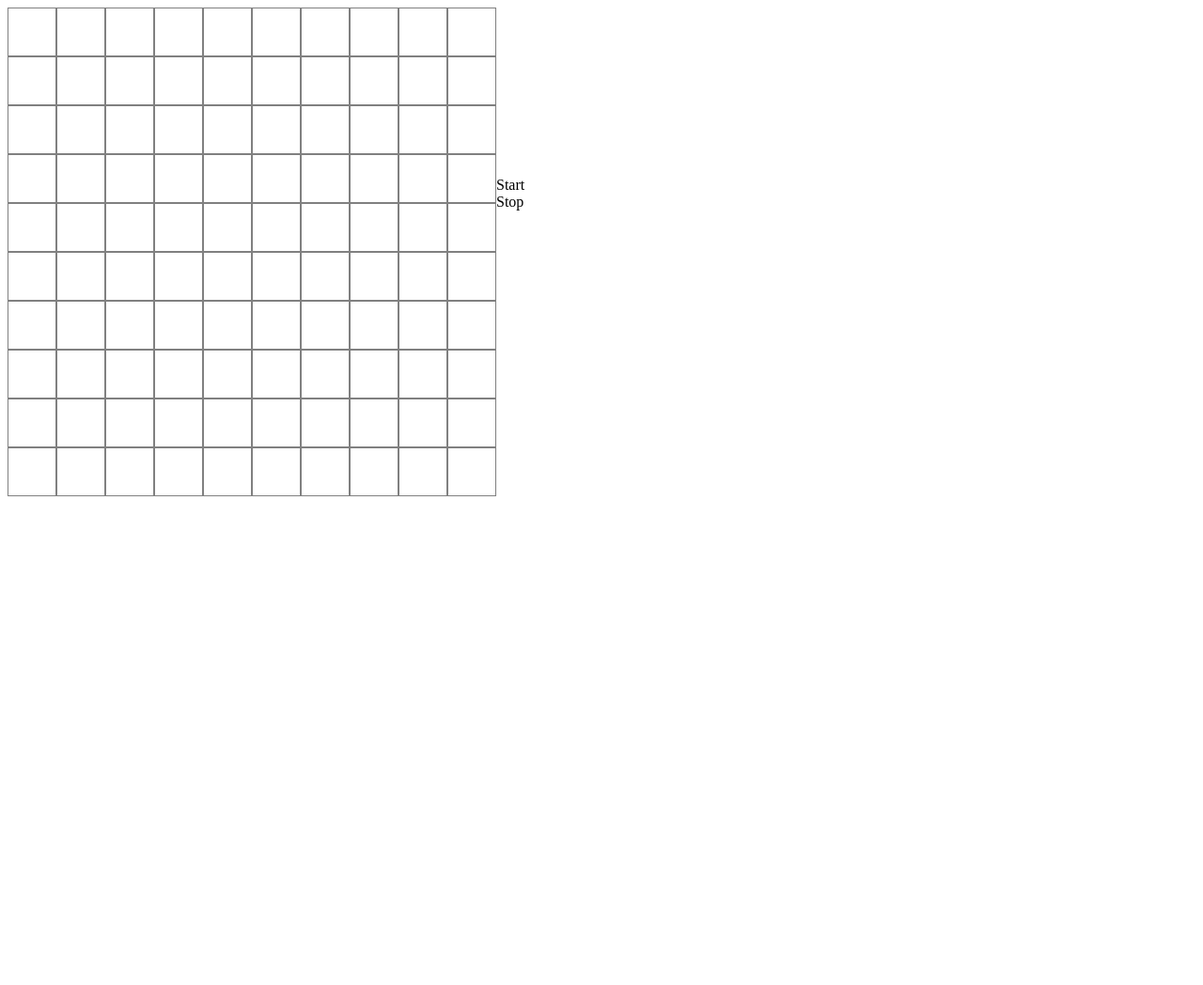
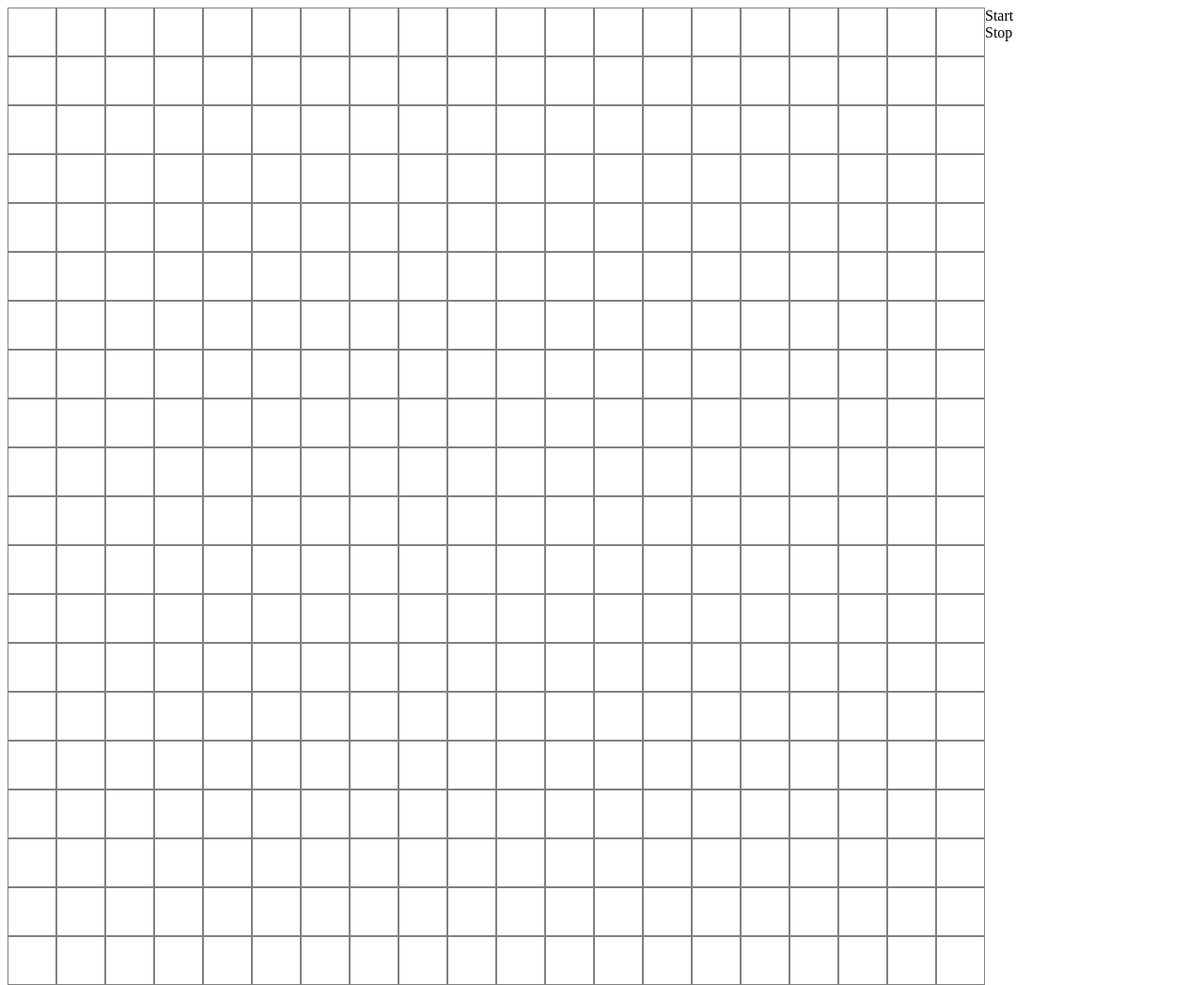
Before and after one commit to erlikh/angular_life, a plain HTML site: page index.html in a window 1280 px wide. Shown: the whole page at 94% size. Before the commit the page ends 800 px from the top, so only its background shows below. Drawn offline with Linux system fonts and the light colour scheme.

Commit message:
Add flexible table mockup

```diff
--- a/life.css
+++ b/life.css
@@ -11,5 +11,5 @@
 }
 
 .matrix {
-  width: 520px;
+  float: left;
 }
--- a/life.js
+++ b/life.js
@@ -21,7 +21,7 @@ angular.module("life", [])
         "</div>",
       link: function(){},
       controller: function($scope){
-        var stopped=true, size=10; //TODO: Remove size variable.
+        var stopped=true, size=20; //TODO: Remove size variable.
 
         var get_active_neighbors = function(matrix, index){
           var elem_row = index[0],
```
